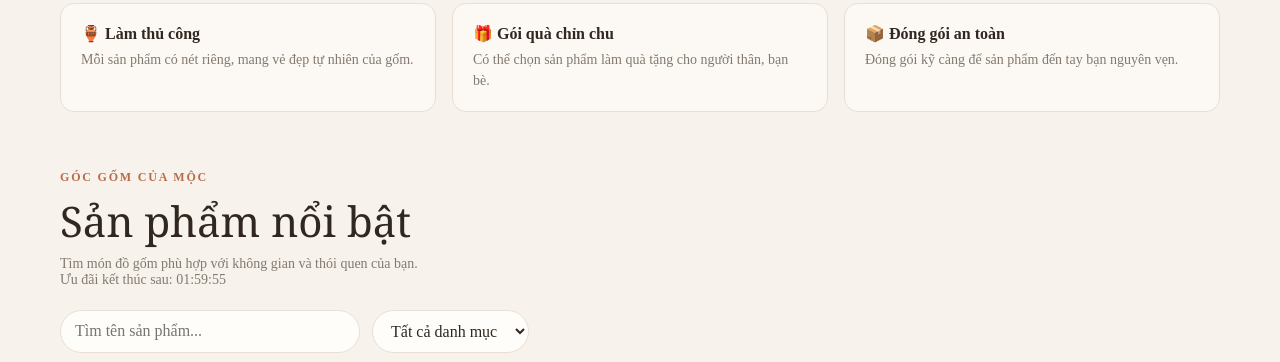
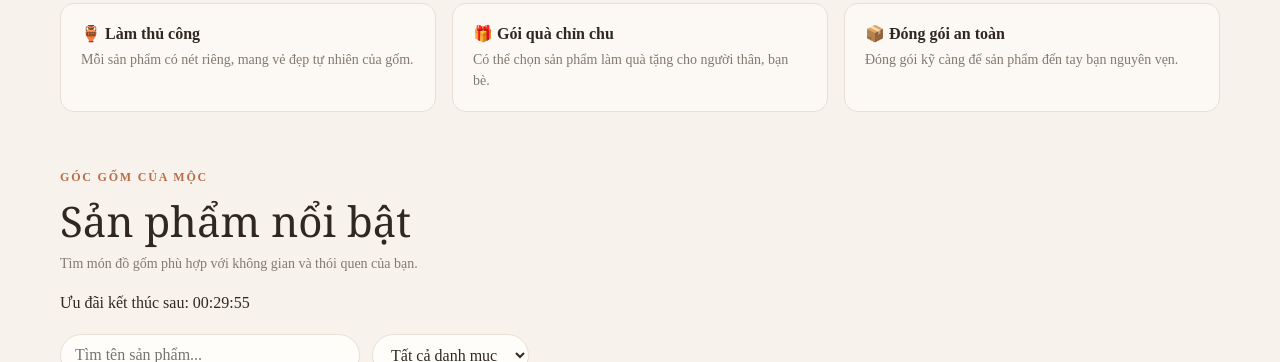
Before and after one commit to hayk20544-arch/M-C, a plain HTML site: page index.html in a window 1280 px wide. Shown: the part 699-1061 px from the top of the page. Drawn offline with Linux system fonts and the light colour scheme.

Commit message:
Update index.html

```diff
--- a/index.html
+++ b/index.html
@@ -454,10 +454,9 @@
           <span class="eyebrow">Góc gốm của Mộc</span>
           <h2>Sản phẩm nổi bật</h2>
           <p>Tìm món đồ gốm phù hợp với không gian và thói quen của bạn.</p>
-          <p>Ưu đãi kết thúc sau: <span id="shop-sale-timer">02:00:00</span></p>
         </div>
       </div>
-
+ <p>Ưu đãi kết thúc sau: <span id="shop-sale-timer">00:30:00</span></p>
       <div class="shop-tools">
         <input
           class="search"
@@ -676,7 +675,7 @@ updateClock();
 setInterval(updateClock, 1000);
 const saleEl = document.getElementById("flash-sale-timer");
 const shopSaleEl = document.getElementById("shop-sale-timer");
-let saleSeconds = 2 * 3600;
+let saleSeconds = 30 * 60;
 function updateSaleCountdown() {
   if (saleSeconds <= 0) {
     if (saleEl) saleEl.textContent = "00:00:00";
```
